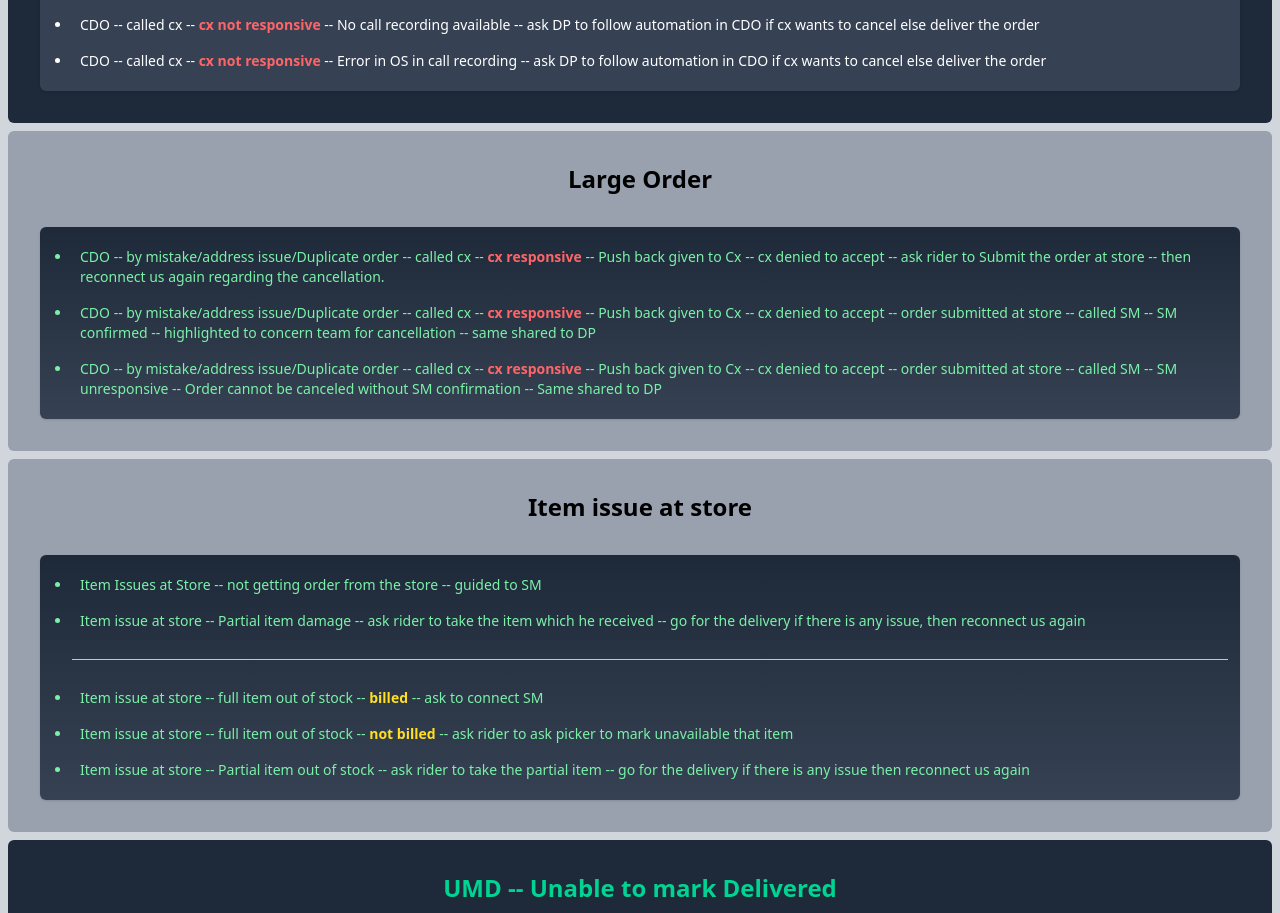
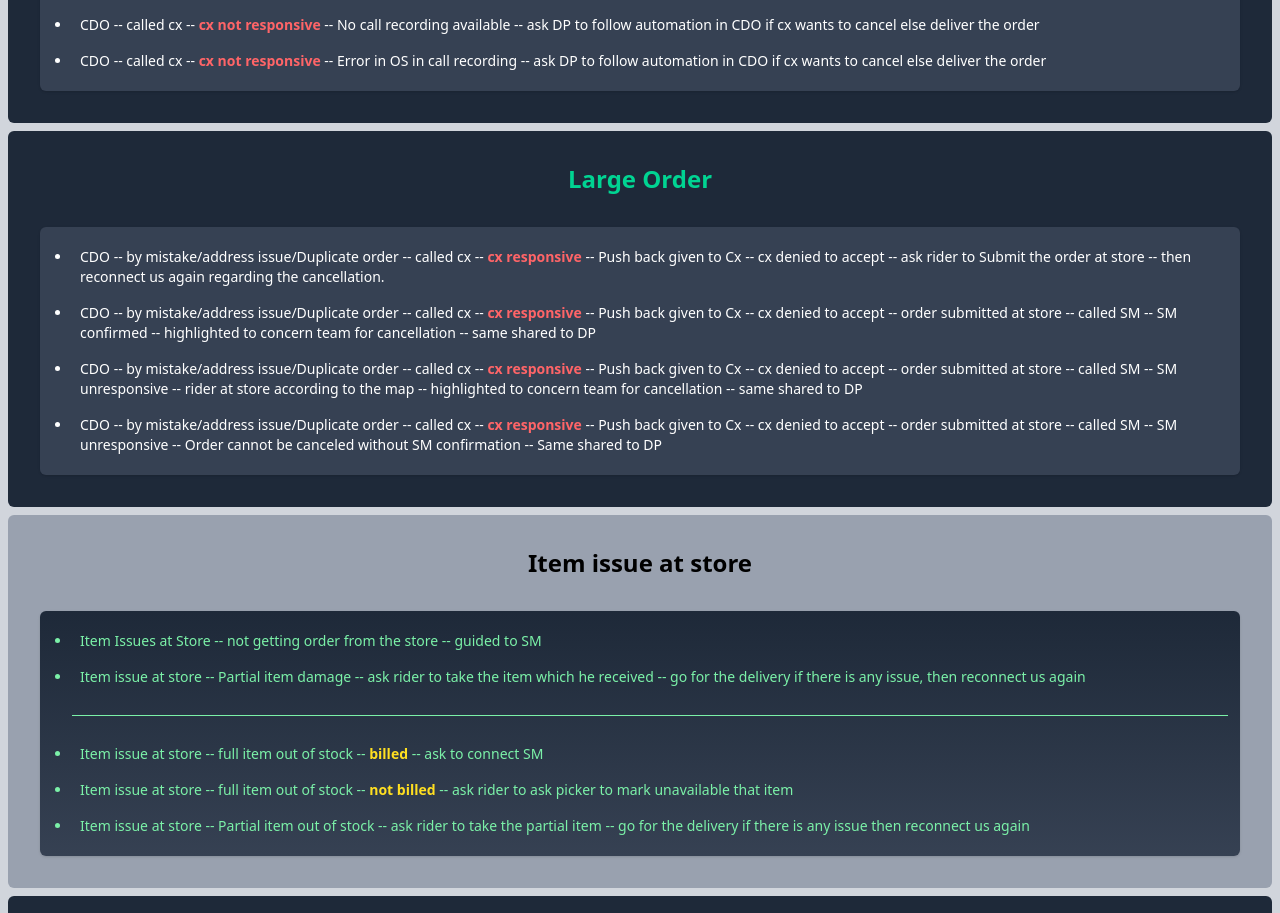
Before and after one commit to Code-with-Sahani/Blinket-DP, a React (Vite) app: page / in a window 1280 px wide. Shown: the part 3340-4253 px from the top of the page. Built offline with nearby package versions, Linux system fonts and the light colour scheme.

Commit message:
Update Large_Order.jsx

```diff
--- a/src/Components/Large_Order.jsx
+++ b/src/Components/Large_Order.jsx
@@ -2,13 +2,14 @@ import React from 'react'
 
 const Large_Order = () => {
   return (
-    <div className='m-2 p-2 text-sm bg-gray-400 text-white rounded-md md:p-6 lg:p-8'>
-      <h2 className="text-center text-2xl font-bold text-black mb-8">Large Order</h2>
+    <div className='m-2 p-2 text-sm bg-gray-800 text-white rounded-md md:p-6 lg:p-8'>
+      <h2 className="text-center text-2xl font-semibold text-emerald-400 mb-8">Large Order</h2>
       <div className='space-y-4'>
-        <div className="p-3 bg-gradient-to-b from-gray-800 to-gray-700 text-green-300 rounded-md shadow">
+        <div className="p-3 bg-gray-700 rounded-md shadow">
           <ul className="list-disc pl-5">
             <li className='p-2'>CDO -- by mistake/address issue/Duplicate order -- called cx -- <strong className='text-red-400'>cx responsive</strong> -- Push back given to Cx -- cx denied to accept -- ask rider to Submit the order at store -- then reconnect us again regarding the cancellation.</li>
             <li className='p-2'>CDO -- by mistake/address issue/Duplicate order -- called cx -- <strong className='text-red-400'>cx responsive</strong> -- Push back given to Cx -- cx denied to accept -- order submitted at store -- called SM -- SM confirmed -- highlighted to concern team for cancellation  -- same shared to DP</li>
+            <li className='p-2'>CDO -- by mistake/address issue/Duplicate order -- called cx -- <strong className='text-red-400'>cx responsive</strong> -- Push back given to Cx -- cx denied to accept -- order submitted at store -- called SM -- SM unresponsive -- rider at store according to the map -- highlighted to concern team for cancellation  -- same shared to DP</li>
             <li className='p-2'>CDO -- by mistake/address issue/Duplicate order -- called cx -- <strong className='text-red-400'>cx responsive</strong> -- Push back given to Cx -- cx denied to accept -- order submitted at store -- called SM -- SM unresponsive -- Order cannot be canceled without SM confirmation -- Same shared to DP</li>
 
           </ul>
```
